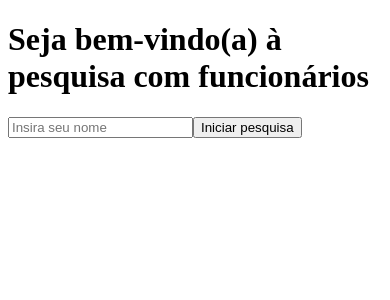
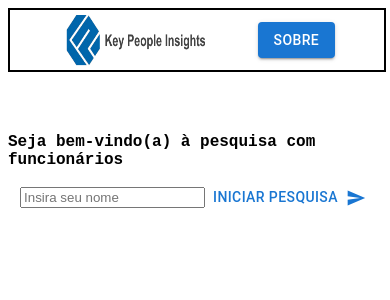
Before and after one commit to MatheusAraujoDev/Desafio-Formulario-Firebase, a React (Create React App) app: page / in a window 390 px wide. Shown: the top 300 px of the page. Built offline with nearby package versions, Linux system fonts and the light colour scheme.

Commit message:
Adiciona responsividade e estilo a Home

```diff
--- a/package.json
+++ b/package.json
@@ -5,6 +5,7 @@
   "dependencies": {
     "@emotion/react": "^11.7.1",
     "@emotion/styled": "^11.6.0",
+    "@mui/icons-material": "^5.3.1",
     "@mui/material": "^5.3.1",
     "@testing-library/jest-dom": "^5.16.1",
     "@testing-library/react": "^12.1.2",
--- /dev/null
+++ b/src/components/NavBar.css
@@ -0,0 +1,21 @@
+nav {
+  display: flex;
+  align-items: center;
+  justify-content: space-evenly;
+  border: 2px solid black;
+  width: 100%;
+}
+
+@media screen and (max-width: 880px) {
+  img {
+    height: 100px;
+    width: 350px;
+  }
+}
+
+@media screen and (max-width: 500px) {
+  img {
+    height: 60px;
+    width: 150px;
+  }
+}
--- /dev/null
+++ b/src/components/NavBar.jsx
@@ -0,0 +1,13 @@
+import React from 'react';
+import Logo from './KPI_Logo.png';
+import { Button } from '@mui/material';
+import './NavBar.css';
+
+export default function NavBar() {
+  return (
+    <nav>
+      <img alt='logo Key People Insights' src={ Logo } />
+      <Button variant="contained" href='https://www.kpis.tech/'>Sobre</Button>
+    </nav>
+  );
+}
--- /dev/null
+++ b/src/pages/Home.css
@@ -0,0 +1,37 @@
+.home-container {
+  align-items: center;
+  display: flex;
+  flex-direction: column;
+  margin-top: 50px
+}
+
+.home-container, h1 {
+  font-family:'Courier New', Courier, monospace;
+}
+
+.label-container {
+  align-items: center;
+  display: 'flex';
+  flex-direction: row;
+}
+
+.link-questions {
+  text-decoration: none;
+}
+
+@media screen and (max-width: 880px) {
+  .home-container, h1 {
+    font-size: x-large;
+  }
+}
+
+@media screen and (max-width: 670px) {
+  /* .home-container {
+    display: 'flex';
+    flex-direction: column;
+  } */
+
+  .home-container, h1 {
+    font-size: medium;
+  }
+}
--- a/src/pages/Home.jsx
+++ b/src/pages/Home.jsx
@@ -1,21 +1,26 @@
 import React from 'react';
 import { Link } from 'react-router-dom';
+import NavBar from '../components/NavBar';
+import { Button } from '@mui/material';
+import SendIcon from '@mui/icons-material/Send';
+import './Home.css';
 
 export default function Home() {
   return (
     <>
-      <h1>Seja bem-vindo(a) à pesquisa com funcionários</h1>
+      <NavBar className='avatar' />
+      <div className='home-container'>
+        <h1>Seja bem-vindo(a) à pesquisa com funcionários</h1>
 
-      <label>
-        <input placeholder='Insira seu nome' />
-        <Link to='/quiz'>
-          <button
-            type='submit'
-          >
-            Iniciar pesquisa
-          </button>
-        </Link>
-      </label>
+        <div className='label-container'>
+          <label>
+            <input placeholder='Insira seu nome' />
+            <Link className='link-questions' to='/quiz'>
+            <Button endIcon={<SendIcon />} color='primary' >Iniciar Pesquisa</Button>
+            </Link>
+          </label>
+        </div>
+      </div>
     </>
   );
 }
```
Also changed, not shown: src/components/KPI_Logo.png (added), 1 other file (tests, documents, lock files or other folders).
